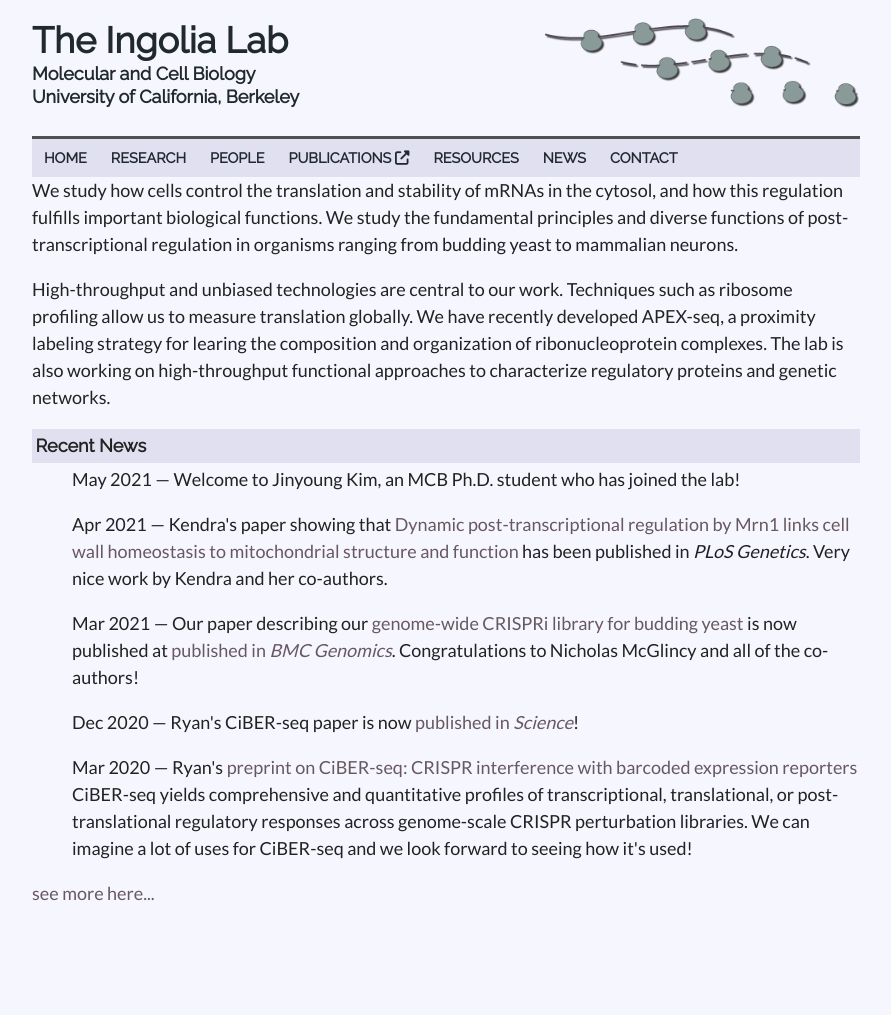
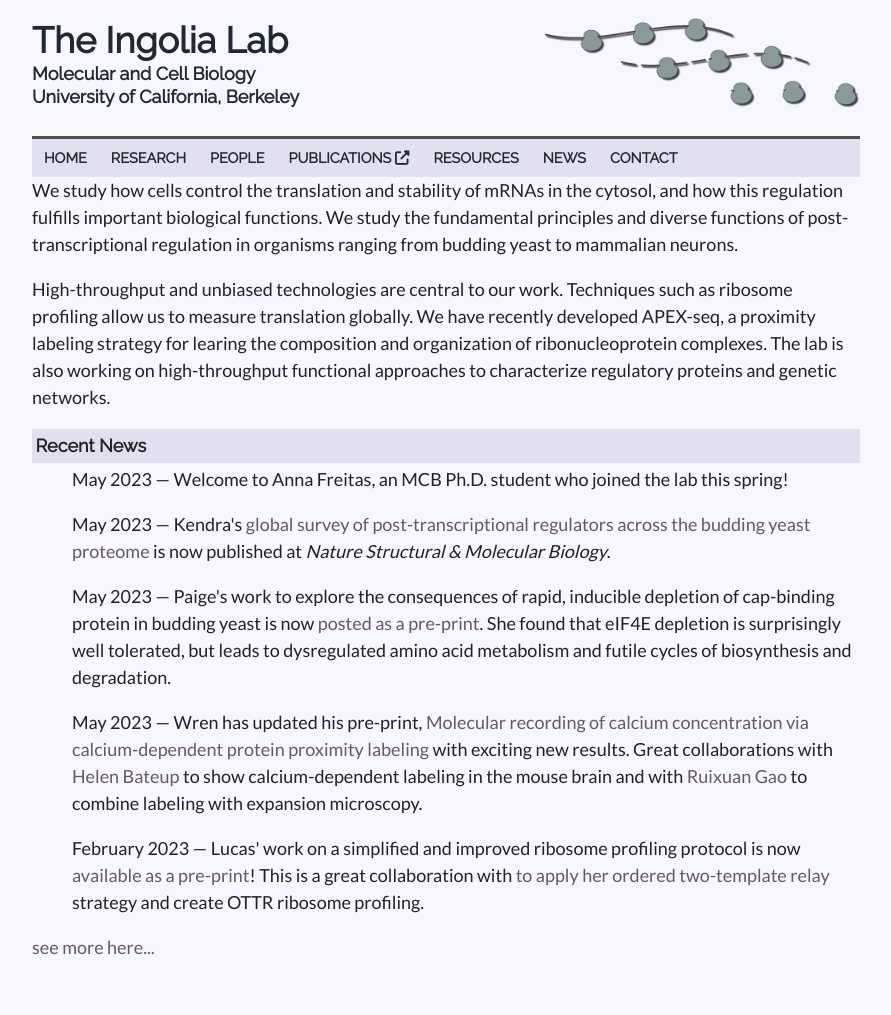
Before and after one commit to ingolia-lab/ingolia-lab.github.io, a Jekyll site: the page built from docs/index.html, in a window 1280 px wide. Shown: the whole page, without its empty margins (194-1085 px from the left). Built offline with Jekyll 4.4.1, drawn with Linux system fonts in a browser that asks for light colours; nearby versions of some CDN libraries; before the commit the page ends 961 px from its top, so only the background shows below that.

Commit message:
News updates

```diff
--- a/docs/_data/news.yml
+++ b/docs/_data/news.yml
@@ -1,3 +1,27 @@
+- date: May 2023
+  title: >
+    Welcome to Anna Freitas, an MCB Ph.D. student who joined the lab this spring!
+
+- date: May 2023
+  title: >
+    Kendra's <a href="https://www.nature.com/articles/s41594-023-00999-5"/>global survey of post-transcriptional regulators across the budding yeast proteome</a> is now published at <i>Nature Structural & Molecular Biology</i>.
+
+- date: May 2023
+  title: >
+    Paige's work to explore the consequences of rapid, inducible depletion of cap-binding protein in budding yeast is now <a href="https://www.biorxiv.org/content/10.1101/2023.05.11.540079v1"/>posted as a pre-print</a>. She found that eIF4E depletion is surprisingly well tolerated, but leads to dysregulated amino acid metabolism and futile cycles of biosynthesis and degradation.
+
+- date: May 2023
+  title: >
+    Wren has updated his pre-print, <a href="https://www.biorxiv.org/content/10.1101/2022.07.14.500122v2"/>Molecular recording of calcium concentration via calcium-dependent protein proximity labeling</a> with exciting new results. Great collaborations with <a href="https://bateuplab.berkeley.edu/"/>Helen Bateup</a> to show calcium-dependent labeling in the mouse brain and with <a href="https://bios.uic.edu/profiles/gao-ruixuan/"/>Ruixuan Gao</a> to combine labeling with expansion microscopy.
+
+- date: February 2023
+  title: >
+    Lucas' work on a simplified and improved ribosome profiling protocol is now <a href="https://www.biorxiv.org/content/10.1101/2023.02.01.526718v1"/>available as a pre-print</a>! This is a great collaboration with <a href="https://sites.google.com/berkeley.edu/kcollinslab"/Kathy Collins</a> to apply her <a href="https://pubmed.ncbi.nlm.nih.gov/34649994/"/>ordered two-template relay</a> strategy and create OTTR ribosome profiling.
+
+- date: January 2023
+  title: >
+    Sam's surprising discovery of a role for ribosome rescue factor Pelota in translational control of C/EBP&alpha; is now <a href="https://www.biorxiv.org/content/10.1101/2023.01.16.524343v1"/>online as a pre-print</a>.
+
 - date: May 2021
   title: >
     Welcome to Jinyoung Kim, an MCB Ph.D. student who has joined the lab!
--- a/docs/_data/people-fulltime.yml
+++ b/docs/_data/people-fulltime.yml
@@ -33,6 +33,11 @@
   info: >
     <p>s.fernandez at berkeley dot edu</p>
 
+- name: Anna Freitas
+  position: Graduate Student (MCB)
+  info: >
+    <p>B.A. Molecular Biology, Pritzer College, 2020</p>
+
 - name: Joe Lobel
   position: Postdoctoral Fellow
   info: >
```
